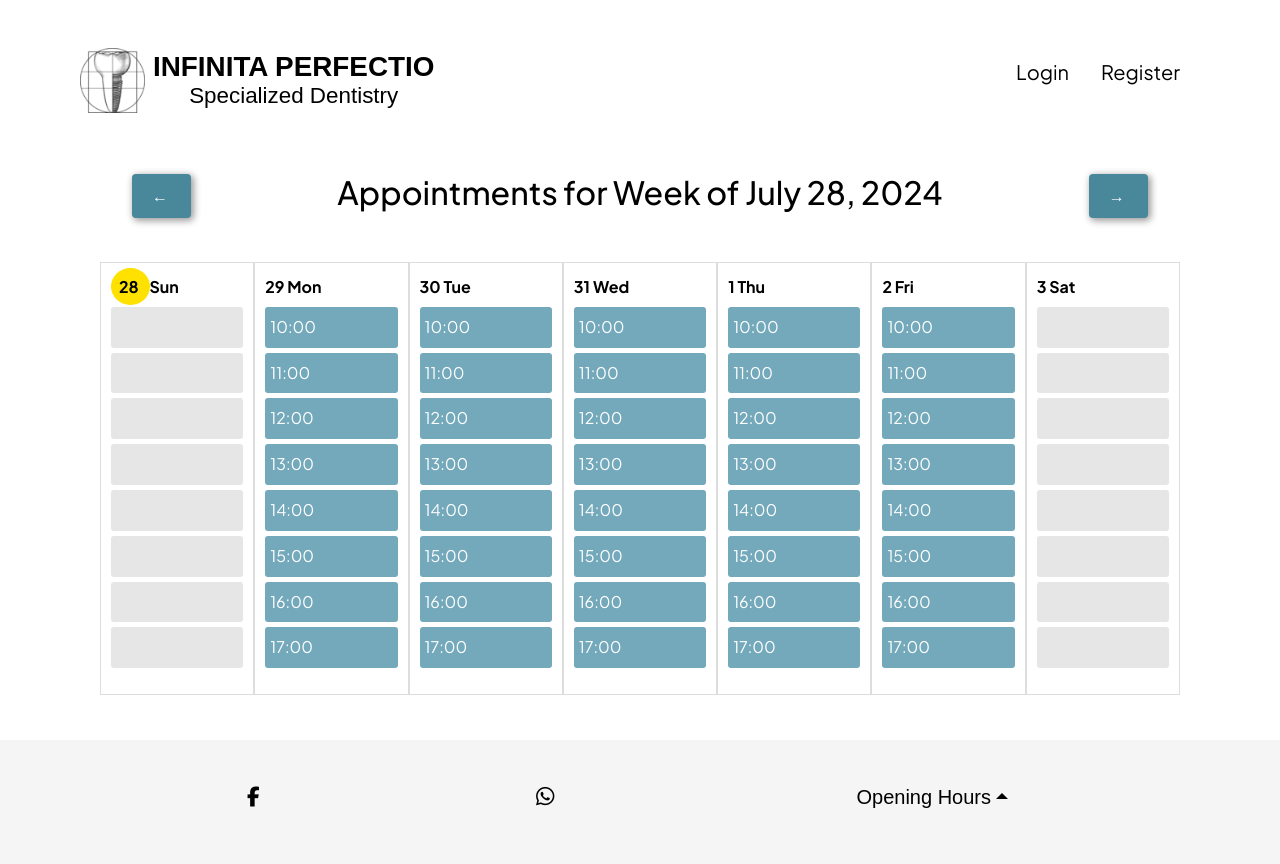
After one commit to zbigniewszulc/ip-appointments, a Django app: page /appointments/calendar/ in a window 1280 px wide. The commit adds this page. Run offline with Django 4.2, Linux system fonts and the light colour scheme; data that the repository does not hold is empty; some libraries are stand-ins or nearby versions; some web fonts are replaced.

Commit message:
Build custom calendar and style it, retrieve time slots from DB, provide log solution for better tracking
Issues with logging into console. Django logger implemented. Due to issues with time slots not being populated correctly, needed to track data type returned from DB

```diff
--- /dev/null
+++ b/appointment/templates/appointment/calendar.html
@@ -0,0 +1,55 @@
+{% extends "base.html" %}
+
+{% block content %}
+<div class="container">
+    <div class="row mb-4 align-items-center" id="strapLine">
+        <div class="col-auto">
+            <!-- Previous Week Button -->
+            <a href="{% url 'calendar_view' prev_year prev_month prev_day %}" class="btn btn-primary">&larr;</a>
+        </div>
+        <div class="col text-center">
+            <!-- Current Week Display -->
+            <h2>Appointments for {{ current_week }}</h2>
+        </div>
+        <div class="col-auto">
+            <!-- Next Week Button -->
+            <a href="{% url 'calendar_view' next_year next_month next_day %}" class="btn btn-primary">&rarr;</a>
+        </div>
+    </div>
+
+    <div class="calendar">
+        <div class="row">
+            {% for day in week_data %}
+            <div class="col calendar-day">
+                <div class="day-number">
+                    <span class="{% if day.date == today %} today {% endif %}">
+                        {{ day.date.day }}
+                    </span>
+                    <span>
+                        {{ day.date|date:"D" }}
+                    </span>
+                </div>
+                <ul class="time-slots">
+                    {% for slot in day.slots %}
+                    <li class="{% if slot.booked or day.is_weekend %} booked {% else %} available {% endif %}">
+                        {{ slot.time }}
+                    </li>
+                    {% endfor %}
+                </ul>
+            </div>
+            {% endfor %}
+        </div>
+    </div>
+
+    <!-- Button to go to the Current Week -->
+    {% if show_current_week_button %}
+    <div class="container">
+        <div class="row mt-4">
+            <div class="col text-center">
+                <a href="{% url 'calendar_view' today.year today.month today.day %}" class="btn btn-link">Current Week</a>
+            </div>
+        </div>
+    </div>
+    {% endif %}
+</div>
+{% endblock %}
--- /dev/null
+++ b/appointment/urls.py
@@ -0,0 +1,7 @@
+from django.urls import path
+from . import views
+
+urlpatterns = [
+    path('calendar/', views.calendar_view, name='calendar_view'),
+    path('calendar/<int:year>/<int:month>/<int:day>/', views.calendar_view, name='calendar_view'),
+]
--- a/appointment/views.py
+++ b/appointment/views.py
@@ -1,3 +1,246 @@
-from django.shortcuts import render
+from django.shortcuts import render, redirect
+from django.contrib import messages
+from datetime import date, datetime, timedelta
+from .models import Appointment
+import logging
+logger = logging.getLogger('django')
 
-# Create your views here.
+def get_previous_Sunday_date (start_date):
+    """
+    Calculate date of the previous Sunday from given date.
+
+    Adjusts the given date to the most recent previous Sunday.
+    If the given date is already a Sunday, it will return the same date.
+
+    Args:
+        start_date (datetime.date): Date from which to calculate previous Sunday
+
+    Returns:
+        datetime.date: The date of the previous Sunday.
+
+    Notes:
+        - `timedelta` to calculate the difference
+            between given date and the previous Sunday.
+        - `start_date.weekday()` returns an integer representing
+            day of the week (Monday is 0 and Sunday is 6).
+        - `(start_date.weekday() + 1) % 7` calculates the number of days
+            to subtract, to get to the previous Sunday.
+    """
+    previous_sunday = start_date = start_date - timedelta(
+        days=(start_date.weekday() + 1) % 7
+    )
+    return previous_sunday
+
+def generate_week_calendar(start_date):
+    """
+    Returns list of dates representing a week starting from Sunday.
+
+    Args:
+        start_date (datetime.date): Starting date for the week.
+            Function will adjust this date to the previous Sunday.
+
+    Returns:
+        list of datetime.date: A list of 7 datetime.date objects representing
+            the week from Sunday to Satrday.
+    """
+    start_date = get_previous_Sunday_date(start_date)
+    # List comprehension - to generate a list of dates representing a week
+    week = [start_date + timedelta(days=i) for i in range(7)]
+    return week
+
+def get_time_slots(date):
+    """
+    Generate a list of hourly time slots for a given date.
+
+    Args:
+        date (datetime.date): The date for which to generate time slots.
+
+    Returns:
+        list of str: A list of time slots in the format 'HH:MM'
+            from 10:00 to 17:00.
+
+    Notes:
+        - `strptime` string parse time
+        - `%H:%M` represents hours and minutes
+        - `start_time` sample is an object (e.g. 2024-07-27 10:00:00)
+        - `delta` object representing duration of 1 hour
+        - `strftime` represents string format time (HH:MM)
+    """
+    start_time = datetime.strptime('10:00', '%H:%M')
+    end_time = datetime.strptime('18:00', '%H:%M')
+    delta = timedelta(hours=1)
+    time_slots = []
+    while start_time < end_time:
+        time_slots.append(start_time.strftime('%H:%M'))
+        start_time += delta
+    return time_slots
+
+def get_booked_slots(date):
+    """
+    Returns list of booked time slots for a given date.
+
+    Args:
+        date (datetime.date): The date for which to retrieve booked time slots.
+
+    Returns:
+        list of str: A list of booked time slots in the format 'HH:MM'.
+    """
+    # Fetch appointments for given date
+    queryset = Appointment.objects.filter(date=date)
+    booked_slots = queryset.values_list('time_slot', flat=True)
+    logger.info(f"Booked slots: {booked_slots}")
+    return booked_slots
+
+def is_slot_booked(slot, booked_slots):
+    """
+    Check if the given time slot is booked.
+
+    Args:
+        slot (str): The time slot to check, in 'HH:MM' format.
+        booked_slots (list of datetime.time): The list of booked time slots.
+
+    Returns:
+        bool: `True` if the slot is in booked_slots, otherwise `False`.
+    """
+    booked_slots_str = {
+        booked_slot.strftime('%H:%M') for booked_slot in booked_slots
+    }
+
+    return slot in booked_slots_str
+
+def get_week_calendar_with_slots(start_date):
+    """
+    Generate a weekly calendar with time slots and booking information.
+
+    Args:
+        start_date (datetime.date): The starting date of the week.
+           Week will be calculated starting from the nearest previous Sunday.
+
+    Returns:
+        list of dict: A list of dictionaries, each representing a day
+            in the week, including the following keys:
+                - 'date' (datetime.date): The date for the day.
+                - 'slots' (list of dict): Time slots for the day,
+                    where each dictionary contain:
+                    - 'time' (str): The time slot in 'HH:MM' format.
+                    - 'booked' (bool): Whether the time slot is booked.
+                - 'is_weekend' (bool): `True` if the day is Saturday or Sunday,
+                    `False` otherwise.
+    """
+    week_days = generate_week_calendar(start_date)
+    week_with_slots = []
+    for day in week_days:
+        date = day
+        time_slots = get_time_slots(date)
+        booked_slots = get_booked_slots(date)
+        slots_with_booking_info = []
+        # Create dictionary representing a time slot with its booking status
+        for slot in time_slots:
+            slot_info = {
+                'time': slot,
+                'booked': is_slot_booked(slot, booked_slots)
+            }
+            slots_with_booking_info.append(slot_info)
+        # Encapsulate all relevant information
+        day_info = {
+            'date': date,
+            'slots': slots_with_booking_info,
+            # Check if the date is Sat (5) or Sun (6)
+            'is_weekend': date.weekday() in [5, 6]
+        }
+        week_with_slots.append(day_info)
+
+    return week_with_slots
+
+def calendar_view(request, year=None, month=None, day=None):
+    """
+    Render a calendar view for provided week starting on Sunday.
+
+    Calculates the start date of the week based on the provided
+    year, month, and day, or defaults to today's date. Then, it generates a
+    weekly calendar with time slots and booking information, and renders a
+    template with this data.
+
+    Args:
+        request (HttpRequest): The HTTP request object.
+        year (int, optional): Year to display. Defaults to the current year
+            if not provided.
+        month (int, optional): Month to display. Defaults to the
+            current month if not provided.
+        day (int, optional): The day to display. Defaults to the current day if
+            not provided.
+
+    Returns:
+        HttpResponse: Rendered HTML page for the calendar view.
+
+    Context:
+        - week_data (list of dict): A list of dictionaries representing each day
+            in the week. Each dictionary contains:
+            - 'date' (datetime.date): The date for the day.
+            - 'slots' (list of dict): Time slots for the day, where
+                each dictionary contains:
+                - 'time' (str): The time slot in 'HH:MM' format.
+                - 'booked' (bool): Whether the time slot is booked.
+            - 'is_weekend' (bool): `True` if the day is Saturday or Sunday,
+                `False` otherwise.
+        - current_week (str): String representing the current week.
+        - today (datetime.date): The current date.
+        - next_year (int): The year for the next week.
+        - next_month (int): The month for the next week.
+        - next_day (int): The day for the next week.
+        - prev_year (int): The year for the previous week.
+        - prev_month (int): The month for the previous week.
+        - prev_day (int): The day for the previous week.
+        - show_current_week_button (bool): `True` if the button to show the
+        current week should be displayed.
+    """
+    # sample of what method today() of datetime class returns..
+    # ..(e.g. (2024, 7, 27, 12, 0, 0))
+    # method date() of the datetime object extracts the date part..
+    # ..(e.g. (2024, 7, 27))
+    today = datetime.today().date()
+
+    # Validate input date, in case if user typed in URL manually
+    if year and month and day:
+        try:
+            start_date = datetime(year, month, day).date()
+        except ValueError:
+            messages.error(
+                request,
+                "Invalid date provided. Redirecting to current week.."
+            )
+            return redirect('calendar_view')
+    else:
+        start_date = today
+
+    # Make sure the calendar view starts on (previous) Sunday, ..
+    # .. Sat/Sun are closing days, calendar looks better if on oposite poles
+    start_date = get_previous_Sunday_date(start_date)
+
+    # List of dictionaries, where each dictionary represents a day in the week..
+    # ..inluding date, timelots with booking status and if it is weekend
+    week_data = get_week_calendar_with_slots(start_date)
+
+    # Determine the date for begining of the next week (for Next button)
+    next_week_start = start_date + timedelta(days=7)
+    # Determine the date for begining of the previous week (for Previous button)
+    prev_week_start = start_date - timedelta(days=7)
+
+    # Check if the current date (today) falls within the week..
+    # ..starting from start_date
+    is_current_week = (start_date <= today <= start_date + timedelta(days=6))
+
+    context = {
+        'week_data': week_data,
+        'current_week': f"Week of {start_date.strftime('%B %d, %Y')}",
+        'today': today,
+        'next_year': next_week_start.year,
+        'next_month': next_week_start.month,
+        'next_day': next_week_start.day,
+        'prev_year': prev_week_start.year,
+        'prev_month': prev_week_start.month,
+        'prev_day': prev_week_start.day,
+        'show_current_week_button': not is_current_week,
+    }
+
+    return render(request, 'appointment/calendar.html', context)
--- a/booking_platform/urls.py
+++ b/booking_platform/urls.py
@@ -19,6 +19,7 @@ from django.urls import path, include
 
 urlpatterns = [
     path('', include("patient.urls"), name="patient-urls"),
+    path('appointments/', include("appointment.urls"), name="appointment-urls"),
     path("accounts/", include("allauth.urls")),
     path('admin/', admin.site.urls),
 ]
--- a/static/css/style.css
+++ b/static/css/style.css
@@ -141,7 +141,71 @@ article ul {
     padding-left: 25px;
 }
 
+#strapLine {
+    display: flex;
+    justify-content: space-between;
+    align-items: center;
+    flex-direction: column;
+}
+
+#strapLine .col {
+    /* Center column takes up remaing space */
+    flex: 1;
+    text-align: center;
+}
+
+#strapLine .btn-primary {
+    padding: 10px 20px;
+}
+
 /* Form */
+
+.calendar {
+    margin: 20px 0;
+}
+
+.calendar-day {
+    border: 1px solid #ddd; padding: 10px;
+}
+
+.day-number {
+    font-weight: bold;
+}
+
+.today {
+    background-color: #ffe100;
+    border-radius: 50%;
+    padding: 8px;
+}
+
+.time-slots {
+    list-style:
+    none; padding: 0;
+}
+.time-slots li {
+    margin: 20px 0;
+    padding: 10px 7px;
+    border-radius: 3px;
+}
+.available {
+    background-color: rgb(115 169 187);
+    cursor: pointer;
+    color: white;
+}
+.available:hover {
+    background-color: rgb(96, 144, 160);
+    color: white;
+}
+.booked {
+    background-color: #e6e6e6;
+    color: #e6e6e6;
+}
+
+#calendarStrapline {
+    display: flex;
+    flex-direction: row;
+}
+
 #emailConfirm {
     margin: 20px auto;
     max-width: 425px;
@@ -280,6 +344,13 @@ article ul {
     box-shadow: none;
 }
 
+/* Media query: (497px and up) */
+@media screen and (min-width: 497px) {
+    #strapLine {
+        flex-direction: row;
+    }
+}
+
 /* Media query: tablets and larger (768px and up) */
 @media screen and (min-width: 768px) {
 
@@ -325,6 +396,11 @@ article ul {
     /* Form */
     #loginForm {
         margin: 0 auto;
+    }
+
+    .time-slots li {
+        margin: 5px 0;
+        padding: 6px 5px;
     }
 
      /* Toast */
```
Also changed, not shown: booking_platform/settings.py (+20 -1 lines), 1 other file.
